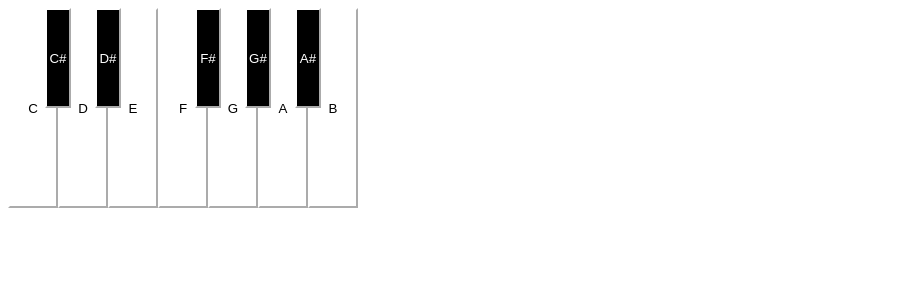
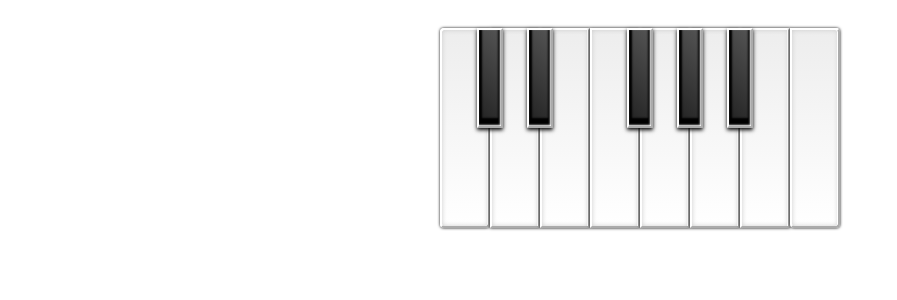
Before and after one commit to azhechkova/musical-enigma, a React (Create React App) app: page / in a window 1280 px wide. Shown: the top 300 px of the page, without its empty margins (0-897 px from the left). Built offline with nearby package versions, Linux system fonts and the light colour scheme.

Commit message:
Add simple piano with key and mouse events

```diff
--- a/package.json
+++ b/package.json
@@ -21,6 +21,7 @@
     "react-dom": "^18.2.0",
     "react-scripts": "5.0.1",
     "styled-components": "^5.3.6",
+    "tone": "^14.7.77",
     "typescript": "^4.9.5",
     "web-vitals": "^2.1.4"
   },
--- a/src/components/Note/index.styles.tsx
+++ b/src/components/Note/index.styles.tsx
@@ -8,6 +8,16 @@ export const BasicNote = styled.button`
   cursor: pointer;
   height: 200px;
   width: 50px;
+  box-shadow: -1px 0 0 white inset, 0 0 5px hsl(0, 0%, 80%) inset, 0 0 3px black;
+  background: linear-gradient(to bottom, hsl(0, 0%, 93%) 0%, white 100%);
+  color: black;
+
+  &:first-child {
+    border-radius: 4px 0 4px 4px;
+  }
+  &:last-child {
+    border-radius: 0 4px 4px 4px;
+  }
 `;
 
 export const BasicSemiNote = styled(BasicNote)`
@@ -18,4 +28,8 @@ export const BasicSemiNote = styled(BasicNote)`
   z-index: 10;
   position: relative;
   height: 100px;
+  box-shadow: -1px -1px 2px white inset, 0 -5px 2px 3px black inset,
+    0 2px 4px black;
+  background: linear-gradient(45deg, hsl(0, 0%, 13%) 0%, hsl(0, 0%, 33%) 100%);
+  color: white;
 `;
--- a/src/components/Note/index.tsx
+++ b/src/components/Note/index.tsx
@@ -1,16 +1,25 @@
 import React from 'react';
 import { BasicNote, BasicSemiNote } from './index.styles';
-import { NoteType } from '../../constants';
 
 interface NoteProps {
   note: NoteType;
+  playNote: (note: string) => void;
+  stopPlay: () => void;
 }
 
-const Note = ({ note }: NoteProps): JSX.Element => {
+const Note = ({ note, playNote, stopPlay }: NoteProps): JSX.Element => {
+  const onMouseDown = (): void => playNote(note.note);
+
+  const onMouseUp = (e: React.MouseEvent<HTMLButtonElement>): void => {
+    e.preventDefault();
+    e.stopPropagation();
+    stopPlay();
+  };
+
   return note.type === 'tone' ? (
-    <BasicNote>{note.note}</BasicNote>
+    <BasicNote onMouseDown={onMouseDown} onMouseUp={onMouseUp} />
   ) : (
-    <BasicSemiNote>{note.note}</BasicSemiNote>
+    <BasicSemiNote onMouseDown={onMouseDown} onMouseUp={onMouseUp} />
   );
 };
 
--- a/src/components/Piano/index.styles.tsx
+++ b/src/components/Piano/index.styles.tsx
@@ -2,6 +2,10 @@ import styled from 'styled-components';
 
 const BasicPiano = styled.div`
   display: flex;
+  padding: 20px;
+  border-radius: 4px;
+  justify-content: center;
+  height: 100%;
 `;
 
 export default BasicPiano;
--- a/src/components/Piano/index.tsx
+++ b/src/components/Piano/index.tsx
@@ -1,7 +1,8 @@
-import React from 'react';
+import React, { useCallback, useEffect, useRef } from 'react';
+
+import * as Tone from 'tone';
 import BasicPiano from './index.styles';
-
-import { NoteType } from '../../constants';
+import { keysList } from '../../constants';
 import Note from '../Note';
 
 interface PianoProps {
@@ -9,10 +10,51 @@ interface PianoProps {
 }
 
 const Piano = ({ notes }: PianoProps): JSX.Element => {
+  const synth = useRef<Tone.Synth | null>(null);
+
+  const setupSynth = (): void => {
+    synth.current = new Tone.Synth().toDestination();
+  };
+
+  const playNote = useCallback((note: string): void => {
+    if (!synth.current) setupSynth();
+    synth.current?.triggerAttack(note, '8n');
+  }, []);
+
+  const onKeyPress = useCallback(
+    (e: KeyboardEvent): void => {
+      const note = keysList[e.key];
+
+      if (note?.note) {
+        playNote(note.note);
+      }
+    },
+    [playNote],
+  );
+
+  const stopPlays = useCallback((): void => {
+    synth.current?.triggerRelease(Tone.now());
+  }, []);
+
+  useEffect(() => {
+    window.addEventListener('keydown', onKeyPress);
+    window.addEventListener('keyup', stopPlays);
+
+    return () => {
+      window.removeEventListener('keydown', onKeyPress);
+      window.removeEventListener('keyup', stopPlays);
+    };
+  }, [onKeyPress, stopPlays]);
+
   return (
     <BasicPiano>
       {notes.map(note => (
-        <Note key={note.key} note={note} />
+        <Note
+          stopPlay={stopPlays}
+          key={note.key}
+          note={note}
+          playNote={playNote}
+        />
       ))}
     </BasicPiano>
   );
--- a/src/constants/index.ts
+++ b/src/constants/index.ts
@@ -1,68 +1,76 @@
-export type NoteType = {
-  key: string;
-  note: string;
-  type: 'tone' | 'semitone';
-};
-
 export const noteList: NoteType[] = [
   {
     key: 'a',
-    note: 'C',
+    note: 'C4',
     type: 'tone',
   },
   {
     key: 'w',
-    note: 'C#',
+    note: 'C#4',
     type: 'semitone',
   },
   {
     key: 's',
-    note: 'D',
+    note: 'D4',
     type: 'tone',
   },
   {
     key: 'e',
-    note: 'D#',
+    note: 'D#4',
     type: 'semitone',
   },
   {
     key: 'd',
-    note: 'E',
+    note: 'E4',
     type: 'tone',
   },
   {
     key: 'f',
-    note: 'F',
+    note: 'F4',
     type: 'tone',
   },
   {
     key: 't',
-    note: 'F#',
+    note: 'F#4',
     type: 'semitone',
   },
   {
     key: 'g',
-    note: 'G',
+    note: 'G4',
     type: 'tone',
   },
   {
     key: 'y',
-    note: 'G#',
+    note: 'G#4',
     type: 'semitone',
   },
   {
     key: 'h',
-    note: 'A',
+    note: 'A4',
     type: 'tone',
   },
   {
     key: 'u',
-    note: 'A#',
+    note: 'A#4',
     type: 'semitone',
   },
   {
     key: 'j',
-    note: 'B',
+    note: 'B4',
+    type: 'tone',
+  },
+  {
+    key: 'k',
+    note: 'C5',
     type: 'tone',
   },
 ];
+
+const getKeysList = (notes: NoteType[]): KeysType =>
+  notes.reduce<KeysType>((prev, curr) => {
+    prev[curr.key] = curr;
+
+    return prev;
+  }, {});
+
+export const keysList = getKeysList(noteList) as KeysType;
```
Also changed, not shown: src/react-app-env.d.ts (+7 -0 lines), 1 other file (tests, documents, lock files or other folders).
